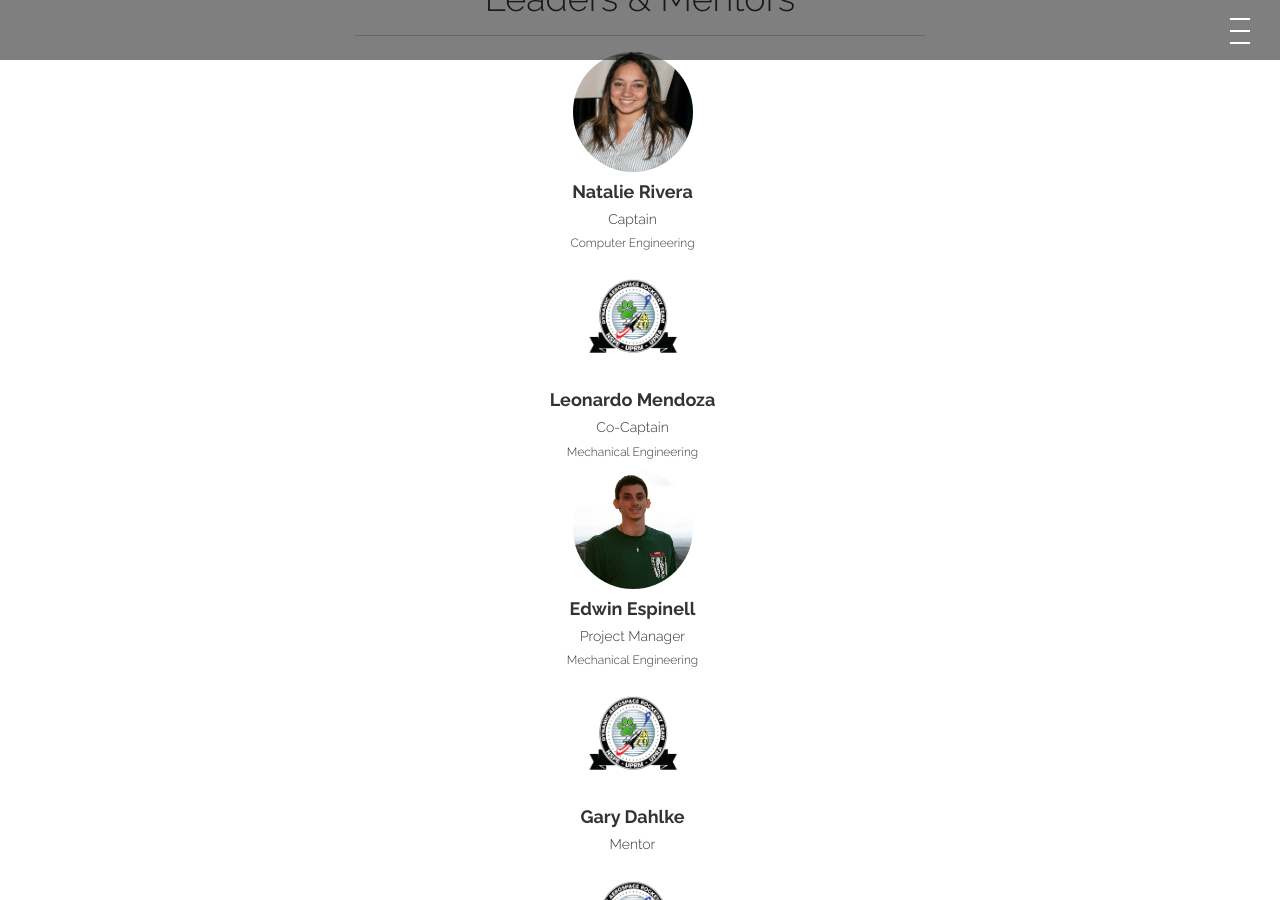
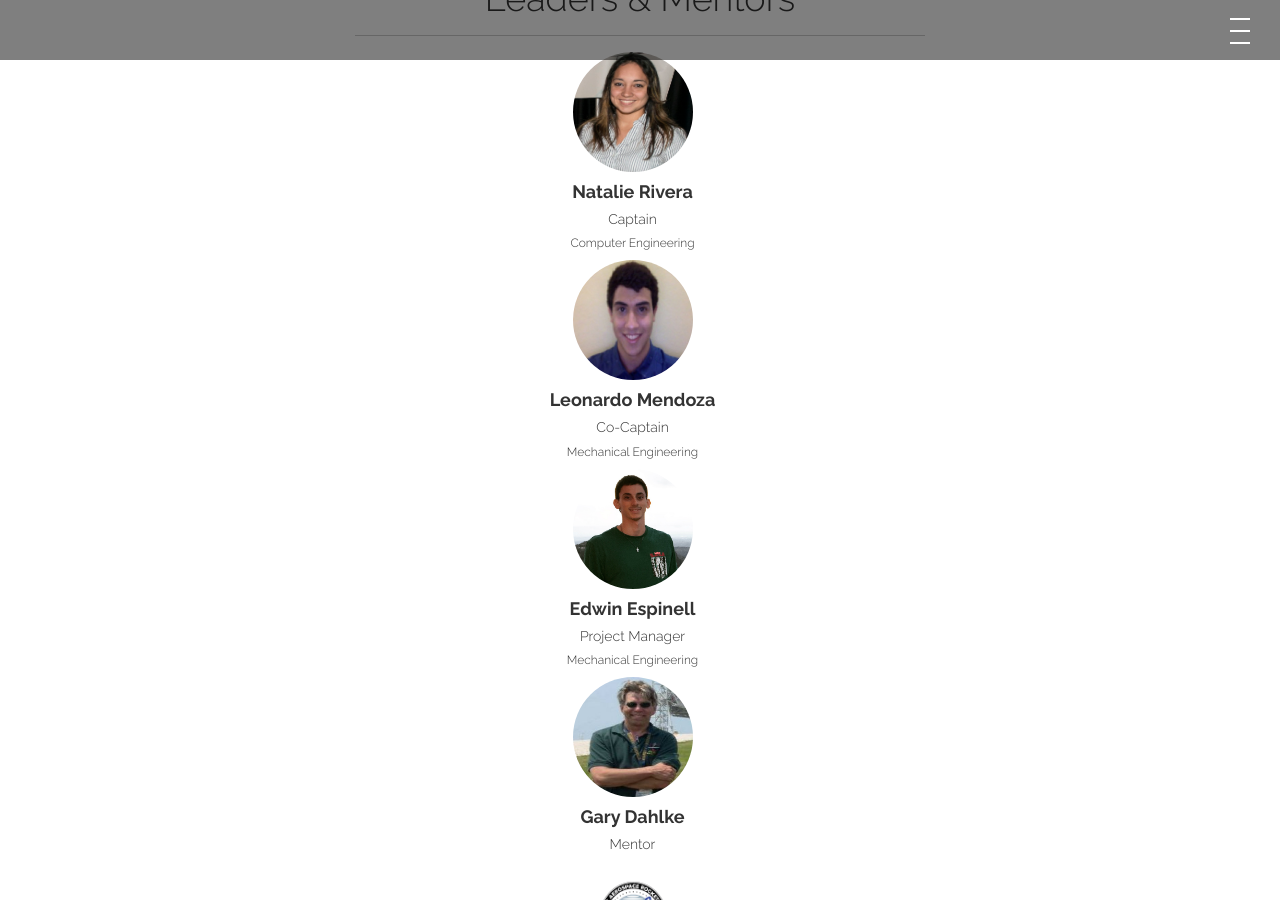
Before and after one commit to dartuprm/dartuprm.github.io, a Jekyll site: the page built from team/index.html, in a window 1280 px wide and 900 px high, scrolled down 963 px. Built offline with Jekyll 4.4.1, drawn with Linux system fonts in a browser that asks for light colours; nearby versions of some CDN libraries.

Commit message:
add photos

```diff
--- a/team/index.html
+++ b/team/index.html
@@ -21,7 +21,7 @@ description:
 				</div><!-- col-lg-3 -->
 
 				<div>
-					<img class="img img-circle" src="/img/logo/Dart-Logo-with-UPRA.png" height="120px" width="120px" alt="">
+					<img class="img img-circle" src="/img/team-members/leaders/leonardo.jpg" height="120px" width="120px" alt="">
 					<br>
 					<h4><b>Leonardo Mendoza</b></h4>
 					<h5>Co-Captain</h5>
@@ -40,7 +40,7 @@ description:
 				</div><!-- col-lg-3 -->
 
 				<div>
-					<img class="img img-circle" src="/img/logo/Dart-Logo-with-UPRA.png" height="120px" width="120px" alt="">
+					<img class="img img-circle" src="/img/team-members/leaders/gary.jpg" height="120px" width="120px" alt="">
 					<br>
 					<h4><b>Gary Dahlke</b></h4>
 					<h5>Mentor</h5>
@@ -56,7 +56,7 @@ description:
 				</div><!-- col-lg-3 -->
 
 				<div>
-					<img class="img img-circle" src="/img/logo/Dart-Logo-with-UPRA.png" height="120px" width="120px" alt="">
+					<img class="img img-circle" src="/img/team-members/leaders/pquintero.jpg" height="120px" width="120px" alt="">
 					<br>
 					<h4><b>Pedro Quintero</b></h4>
 					<h5>Mentor</h5>
```
Also changed, not shown: img/team-members/leaders/gary.jpg (added), img/team-members/leaders/leonardo.jpg (added), img/team-members/leaders/pquintero.jpg (added), 4 other files.
